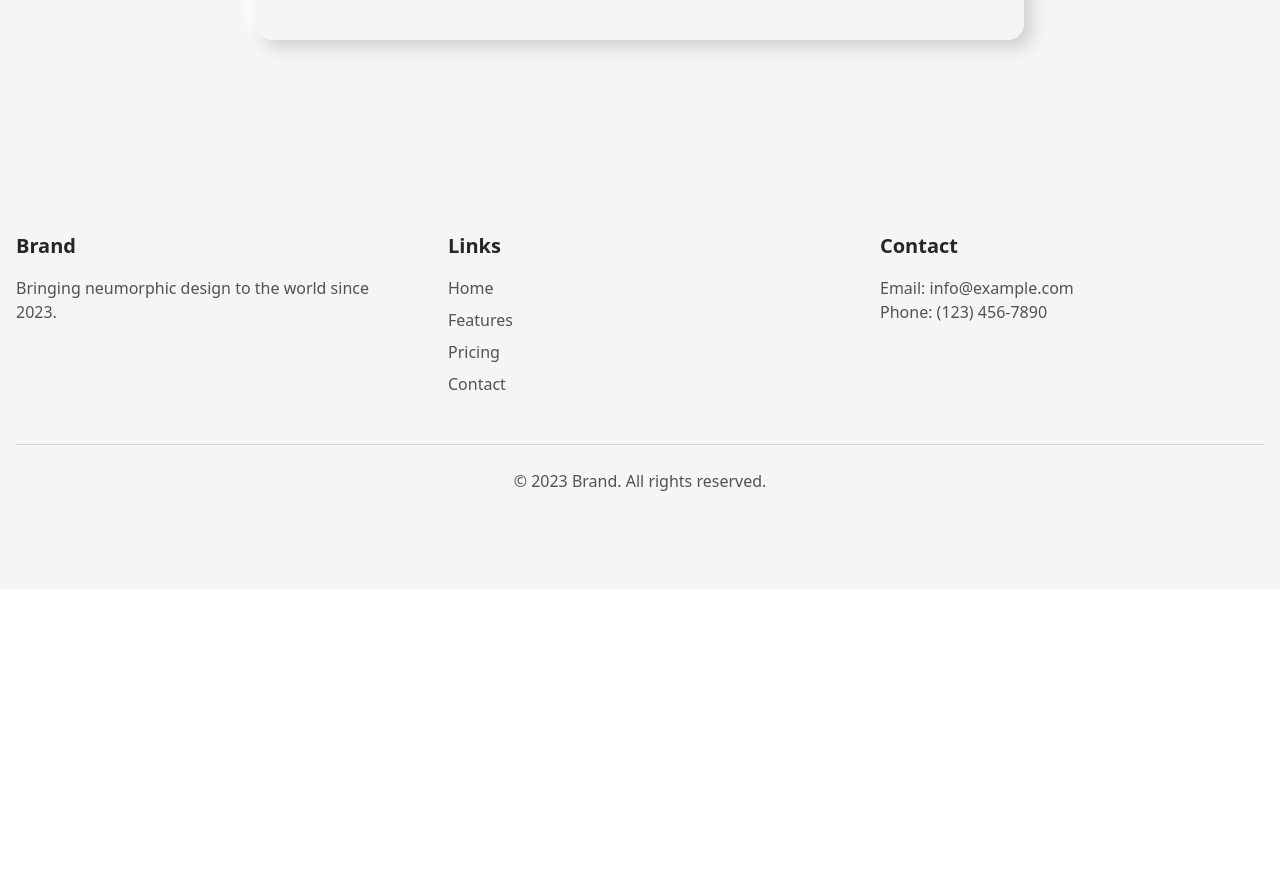
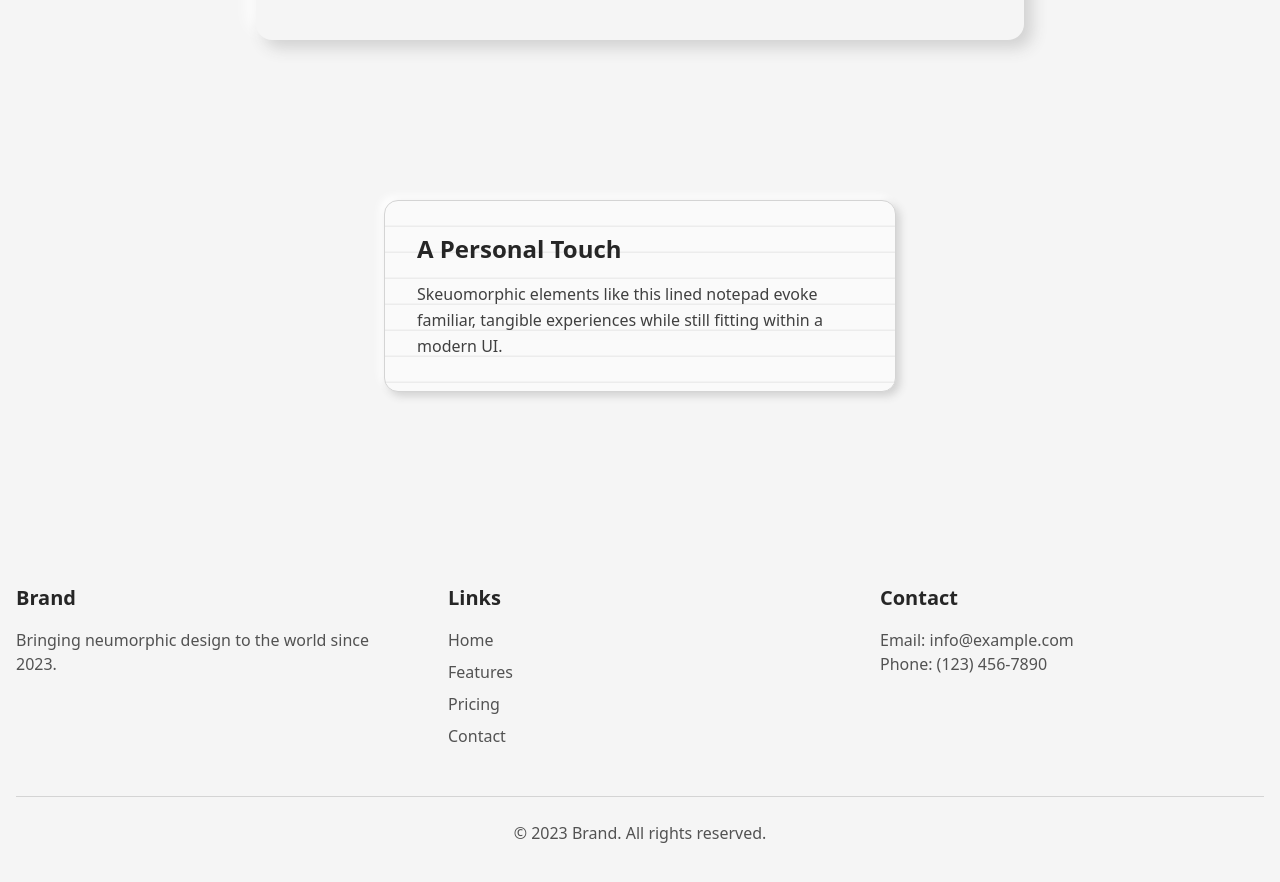
Before and after one commit to JokersFiasco99/landing-page, a Next.js app: page / in a window 1280 px wide. Shown: the part 1540-2422 px from the top of the page. Before the commit the page ends 2129 px from the top, so only its background shows below. Built offline with nearby package versions, Linux system fonts and the light colour scheme.

Commit message:
Add skeuomorphic note section

```diff
--- a/src/app/globals.css
+++ b/src/app/globals.css
@@ -120,3 +120,17 @@
     @apply bg-background text-foreground;
   }
 }
+
+@layer utilities {
+  /* Skeuomorphic lined paper effect */
+  .note-paper {
+    @apply bg-neutral-50 border border-neutral-300 rounded-xl p-8 shadow-[4px_4px_8px_#d1d1d1,_-4px_-4px_8px_#ffffff];
+    background-image: repeating-linear-gradient(
+      to bottom,
+      #fafafa 0px,
+      #fafafa 24px,
+      #ececec 25px,
+      #ececec 26px
+    );
+  }
+}
--- a/src/app/page.tsx
+++ b/src/app/page.tsx
@@ -100,6 +100,16 @@ export default function Home() {
           </div>
         </section>
 
+        {/* Skeuomorphic Note Section */}
+        <section id="note" className="py-20 flex justify-center">
+          <div className="note-paper max-w-lg w-full">
+            <h3 className="text-2xl font-bold mb-4 text-neutral-800">A Personal Touch</h3>
+            <p className="text-neutral-700 leading-relaxed">
+              Skeuomorphic elements like this lined notepad evoke familiar, tangible experiences while still fitting within a modern UI.
+            </p>
+          </div>
+        </section>
+
         {/* Footer */}
         <footer id="contact" className="py-16 mt-12">
           <div className="grid grid-cols-1 md:grid-cols-3 gap-12 mb-12">
```
